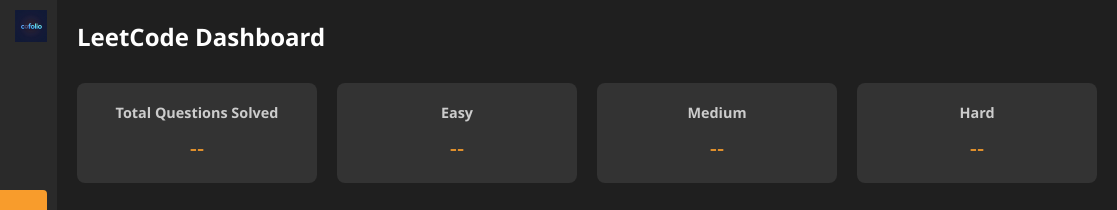
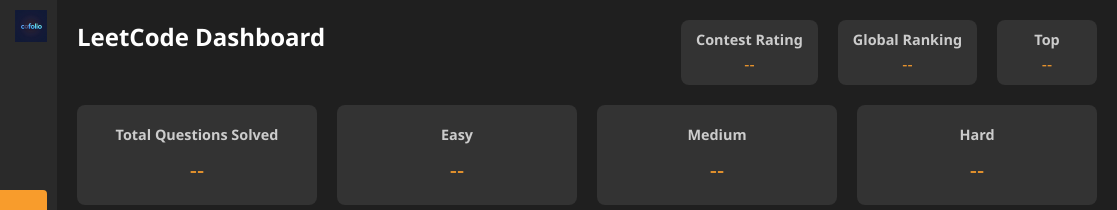
Before and after one commit to Anshul407/CFOLIO, a plain HTML site: page my-dashboard-project/LeetCode.html in a window 1280 px wide. Shown: the top 210 px of the page, 163-1280 px from the left. Drawn offline with Linux system fonts and the light colour scheme; no server answers.

Commit message:
Update LeetCode.html

```diff
--- a/my-dashboard-project/LeetCode.html
+++ b/my-dashboard-project/LeetCode.html
@@ -51,7 +51,7 @@
   <main class="main-content">
     <header>
       <h1>LeetCode Dashboard</h1>
-      <!-- <div class="rating-info">
+      <div class="rating-info">
         <div class="rating">
           <h3>Contest Rating</h3>
           <p id="contest-rating">--</p>
@@ -63,7 +63,7 @@
         <div class="top-percent">
           <h3>Top</h3>
           <p id="top-percent">--</p>
-        </div> -->
+        </div>
       </div>
     </header>
 
```
